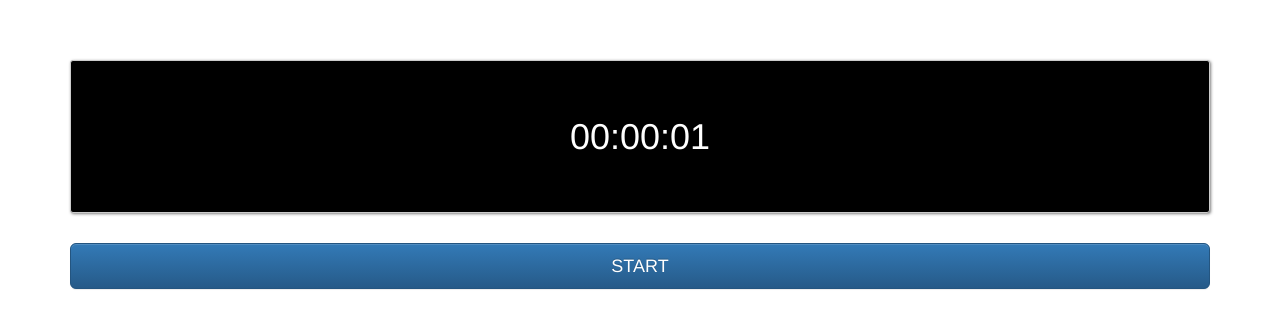
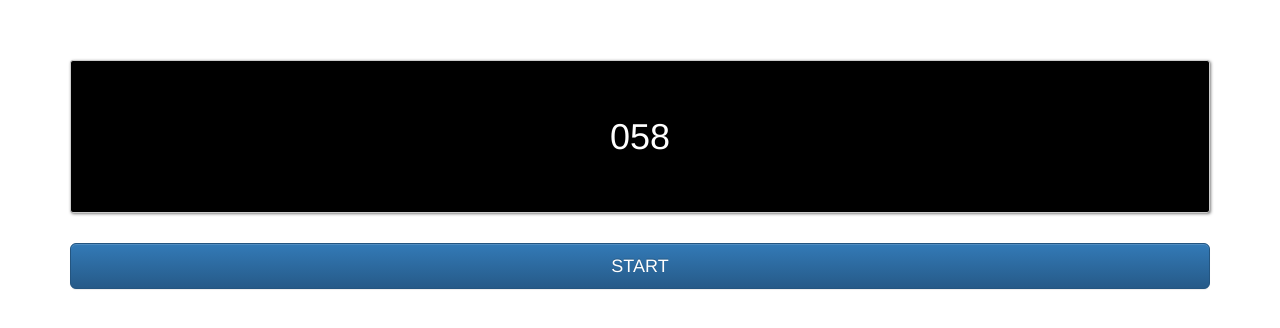
Before and after one commit to Takashi-1027/udemy-section06-js, a plain HTML site: page index.html in a window 1280 px wide. Drawn offline with nearby package versions, Linux system fonts and the light colour scheme.

Commit message:
[update] Updated html

```diff
--- a/index.html
+++ b/index.html
@@ -29,8 +29,9 @@
 
   <!-- JavaScriptのコードをhtmlの中に書きたい場合は、body要素の最後(つまり、</body>の手前のこと)か
   head要素の最後に書くか、別ファイルに記述してリンクさせるかのどちらかをするべきである。 -->
-  <script>
-    /*
+
+  <!--
+    document.getElementById('timer').innerHTML = '00:00:01';
     getElementByIdとはId属性をつかってElementをget(取得)する。
     id属性は一つだけつまり唯一性のある要素のこと
     innerHTMLはメソッドではない。
@@ -40,8 +41,13 @@
     ここでは、見た目という意味合いを持つ。そこでプロパティにあたるのがinnerHTMLである。
     メソッドとプロパティを使い分けるのは慣れが必要で、
     動きを表すのがメソッド、見た目を表すのがプロパティである。
-    */
-    document.getElementById('timer').innerHTML = '00:00:01';
+  -->
+  <script>
+    var now = new Date(); //Dateオブジェクトを使用して新しいインスタンス(new)を作る操作
+    var seconds = now.getSeconds(); //秒を取得
+
+    seconds = '0' + seconds;
+    document.getElementById('timer').innerHTML = seconds;
   </script>
 </body>
 
```
